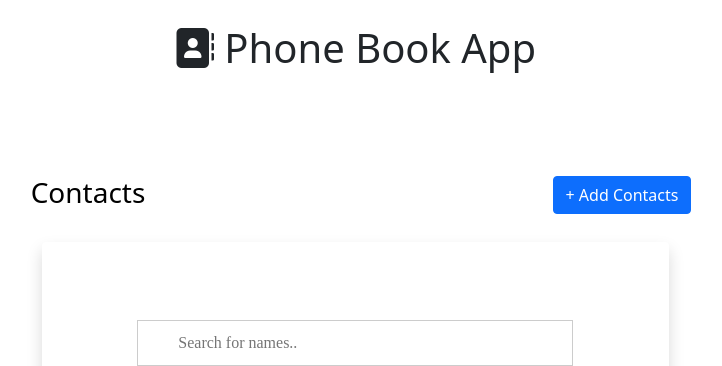
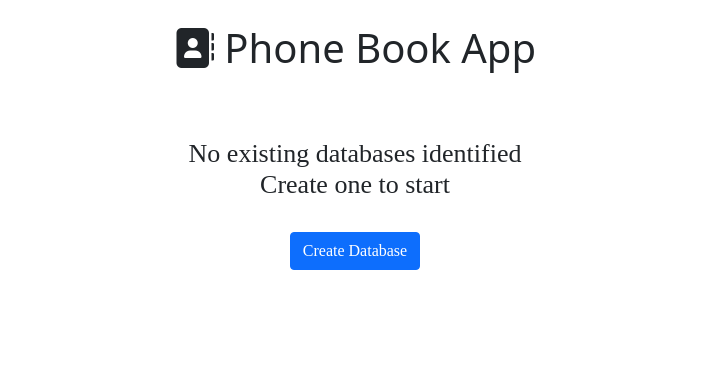
Before and after one commit to shaunpimenta/Phone-Book-App, a Flask app: page / in a window 1280 px wide. Shown: the top 366 px of the page, without its empty margins (285-1007 px from the left). Run offline with Flask 2, Linux system fonts and the light colour scheme; some libraries are stand-ins or nearby versions.

Commit message:
Update index.html

```diff
--- a/templates/index.html
+++ b/templates/index.html
@@ -125,7 +125,17 @@ font-weight:700
     <br>
     <br>
 <section class="pb-5 header text-center">
+    {% if base=="True" %}
+    <center>
+    <form style="border:none" action="{{url_for('created')}}" ,type="post">
+        <h3 style="font-size:26px;
+font-family:raleway">No existing databases identified <br> Create one to start</h3>
+        <br>
+        <button  type="submit"  class="btn btn-primary">Create Database</button>
+    </form>
+    </center>
 
+    {% else %}
     <div class="container py-5 text-white">
         <div>
             <div class="container">
@@ -144,7 +154,6 @@ font-weight:700
               </div>
         </div>
         <br>
-
         <div class="row">
             <div class="col-lg-7 mx-auto">
                 <div class="card border-0 shadow">
@@ -204,7 +213,7 @@ font-weight:700
     </div>
     <div id="abc1">
         <div id="popupContact">
-            <form method="post" action="{{url_for('addcontacts')}}">
+            <form method="post", action="{{url_for('addcontacts')}}">
                 <img id="close" style="background-color: white; border-radius: 100%; padding: 2px;" height="17px",width="17px" src="../static/cross.png" onclick ="div_hide(2)">
                     <p>Please enter the following details</p>
                     <div>
@@ -238,6 +247,7 @@ font-weight:700
 
 </section>
 {{sucess}}
+    {% endif %}
     <script>
         div_hide(2)
         function search() {
@@ -315,7 +325,7 @@ document.getElementById(id).style.display = "none";
 
     function gprompt(id){
         // prompt()
-        let confirmAction = confirm("Are you sure to execute this action?");
+        let confirmAction = confirm("Are you want to delete this contact ?");
         // let confirmac=comfirm("Do you want to delete this contact");
         if (confirmAction){
             getdata(id)
```
